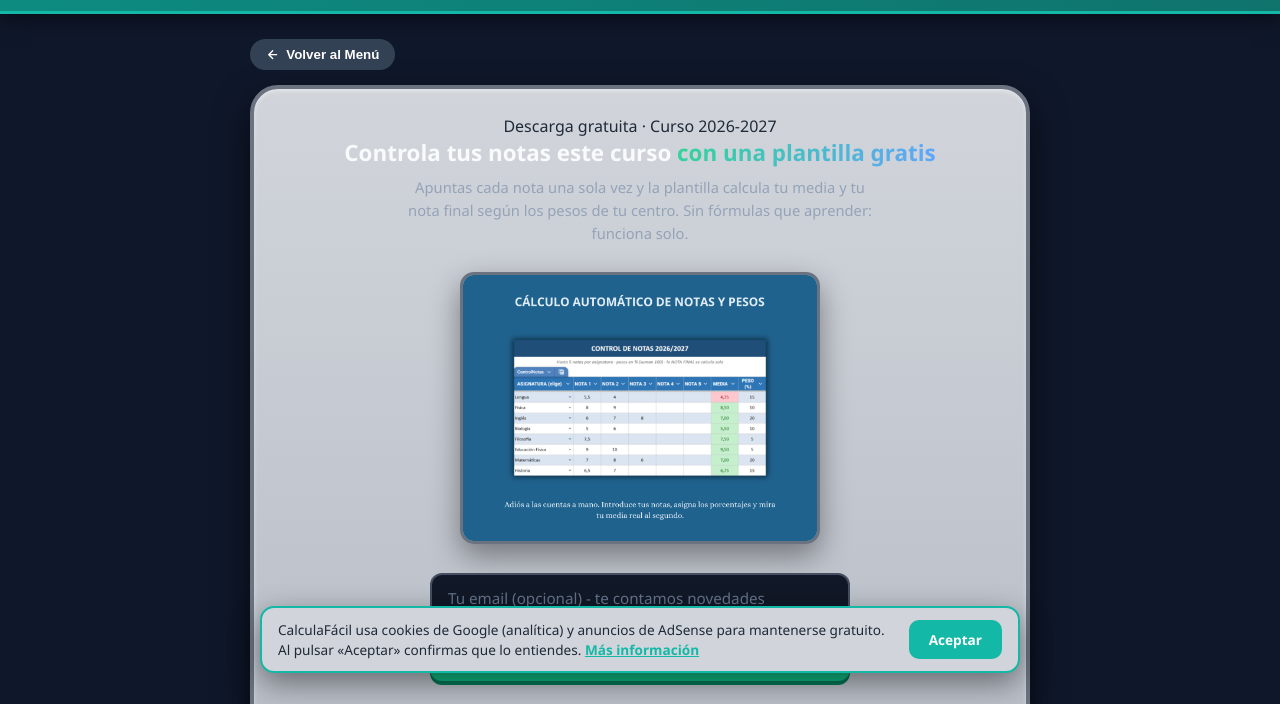
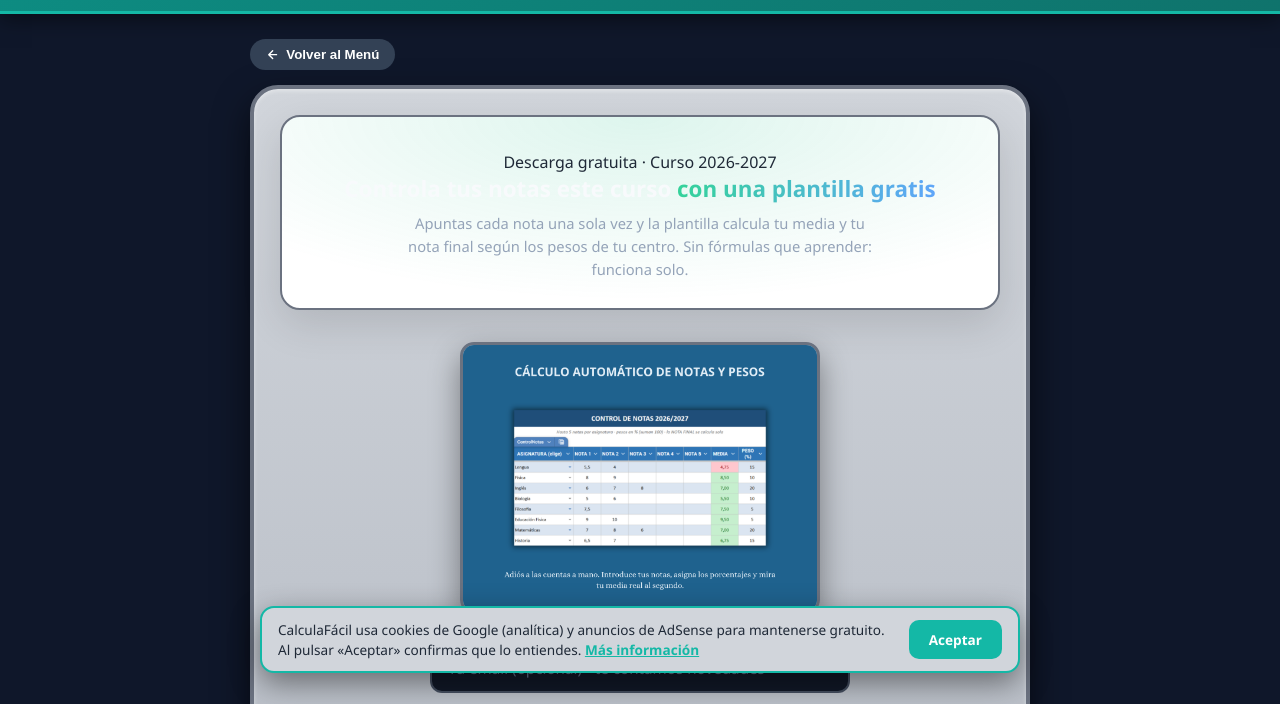
Before and after one commit to calculafacil/CalculaFacil, a website: page descarga-gratuita/index.html in a window 1280 px wide. Shown: the part 115-819 px from the top of the page. Drawn offline with Linux system fonts and the light colour scheme.

Commit message:
Retoque final: carteles a portada 1.png en 7 paginas + email del lead conectado (FormSubmit) + hero/boton de la pagina gratis rediseñados

```diff
--- a/descarga-gratuita/index.html
+++ b/descarga-gratuita/index.html
@@ -59,7 +59,7 @@
 
   <!-- FORMSPREE: crea tu formulario gratis en https://formspree.io y sustituye el ID.
        Si la URL no está configurada, se muestra un email de respaldo. -->
-  <script>window.URL_LEAD_FORMSPREE = 'https://formspree.io/f/REEMPLAZA_LEAD';</script>
+  <script>window.URL_LEAD_FORMSPREE = 'https://formsubmit.co/calculafacil.web@gmail.com';</script>
 </head>
 <body data-tema="classic" class="pagina-producto pagina-lead">
   <!-- Google Tag Manager (noscript) -->
--- a/estilos.css
+++ b/estilos.css
@@ -3218,7 +3218,14 @@ body.pagina-precio .pasos-lista li::before {
 
 .pagina-lead .hero-lead {
   text-align: center;
-  margin-bottom: 28px;
+  margin-bottom: 32px;
+  padding: 34px 20px 28px;
+  border-radius: 20px;
+  background:
+    radial-gradient(120% 160% at 50% 0%, rgba(16, 185, 129, 0.14), transparent 60%),
+    var(--fondo-caja, #ffffff);
+  border: 2px solid var(--borde-carcasa);
+  box-shadow: 0 14px 40px rgba(0, 0, 0, 0.12);
 }
 
 .pagina-lead .hero-lead h2 {
@@ -3240,9 +3247,10 @@ body.pagina-precio .pasos-lista li::before {
 
 .lead-formulario {
   max-width: 420px;
-  margin: 0 auto 28px;
+  margin: 0 auto 32px;
   display: grid;
-  gap: 12px;
+  grid-template-columns: 1fr;
+  gap: 14px;
 }
 
 .lead-formulario input[type="email"] {
@@ -3269,14 +3277,14 @@ body.pagina-precio .pasos-lista li::before {
   font-family: inherit;
   font-size: 0.95rem;
   font-weight: 800;
-  padding: 13px 20px;
+  padding: 14px 22px;
   border: none;
   border-radius: 12px;
-  background: #10b981;
+  background: linear-gradient(180deg, #34d399 0%, #10b981 55%, #059669 100%);
   color: #ffffff;
   cursor: pointer;
-  box-shadow: 0 4px 0 #047857;
-  transition: transform 0.1s, filter 0.15s;
+  box-shadow: 0 4px 0 #047857, inset 0 1px 0 rgba(255, 255, 255, 0.35);
+  transition: transform 0.1s, filter 0.15s, box-shadow 0.15s;
 }
 
 .lead-formulario button:hover:not(:disabled) {
```
Also changed, not shown: admision-ebau-pau/index.html (+1 -1 lines), asistencias-faltas/index.html (+1 -1 lines), guias/calcular-nota-ebau/index.html (+1 -1 lines), guias/como-calcular-faltas-asistencia/index.html (+1 -1 lines), guias/como-calcular-media-ponderada/index.html (+1 -1 lines), media-ponderada/index.html (+1 -1 lines), nota-necesaria/index.html (+1 -1 lines).
